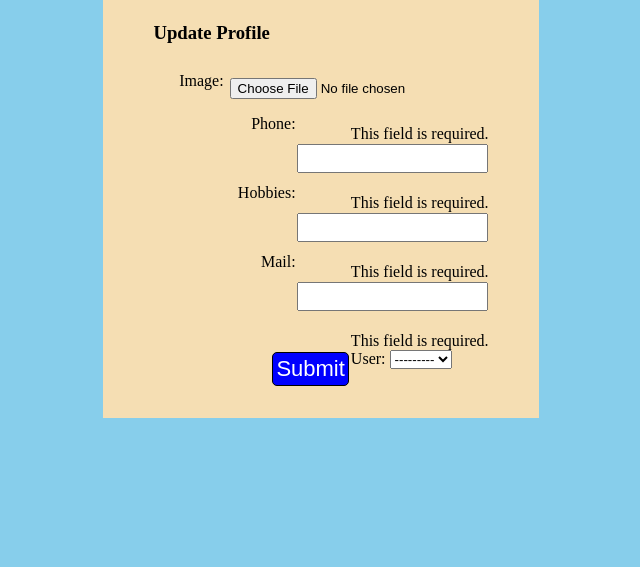
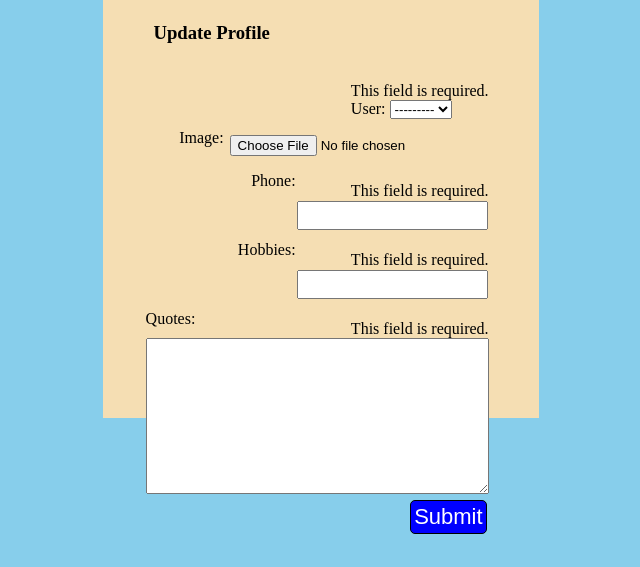
Before and after one commit to maurya20/market, a Django app: page /edit in a window 1280 px wide. Shown: the part 161-728 px from the top of the page, without its empty margins (319-959 px from the left). Run offline with Django 3.2, Linux system fonts and the light colour scheme.

Commit message:
New field is added to the model and that information accessed and showed on profile page.

```diff
--- a/customer/forms.py
+++ b/customer/forms.py
@@ -5,4 +5,4 @@ from .models import Profile
 class ProfileForm(forms.ModelForm):
     class Meta:
         model = Profile
-        fields = ['image', 'phone', 'hobbies','mail','user']
+        fields = "__all__"
--- a/customer/models.py
+++ b/customer/models.py
@@ -10,4 +10,4 @@ class Profile(models.Model):
     image = models.ImageField(default='default.jpg', upload_to='profile_pics/', null='true', blank= 'true')
     phone = models.CharField(max_length=11)
     hobbies = models.CharField(max_length=300, default='')
-    mail = models.EmailField(max_length=50)
+    quotes = models.TextField(max_length=350)
--- a/template/profile.html
+++ b/template/profile.html
@@ -1,7 +1,7 @@
 {% include 'header.html'%}
 
     <div class="reg">
-        <form>
+
             {% csrf_token %}
             {% if user.is_authenticated %}
             <img class="avatar" src="{{user.profile.image.url}}" height="50" width="50"><br>
@@ -13,10 +13,11 @@
             <output type="text">{{user.username}}</output><br>
             <label for="email">E-mail: </label>
             <output type="text">{{user.email}}</output><br><br><br>
+            <label for="quote">My Quote: </label>
+            <output type="text">{{user.profile.quotes}}</output><br><br><br>
             {% endif %}
             <a id="mbutton" onclick="return myEdit();" href="/edit" >Edit Profile</a>
 
-        </form>
     </div>
     <div>
         {% for message in messages %}
```
Also changed, not shown: customer/migrations/0002_auto_20200715_1216.py (added).
